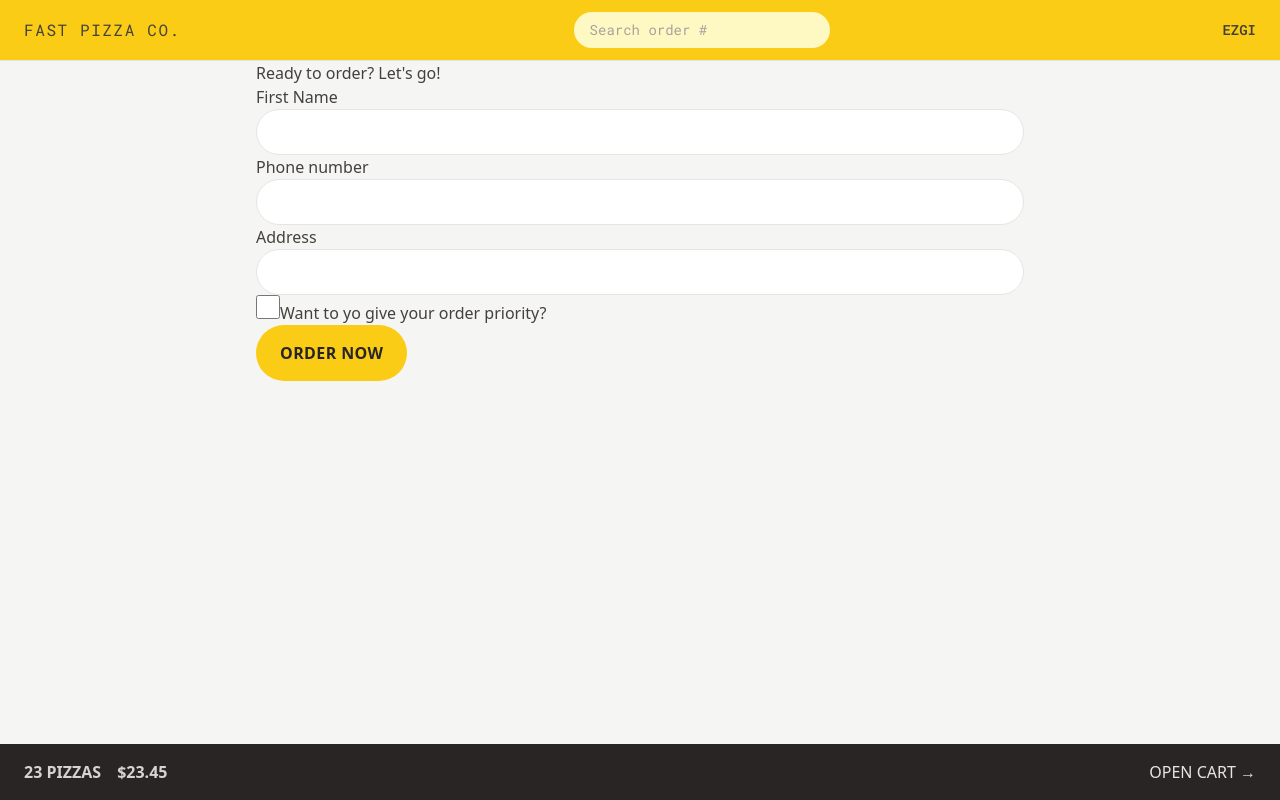
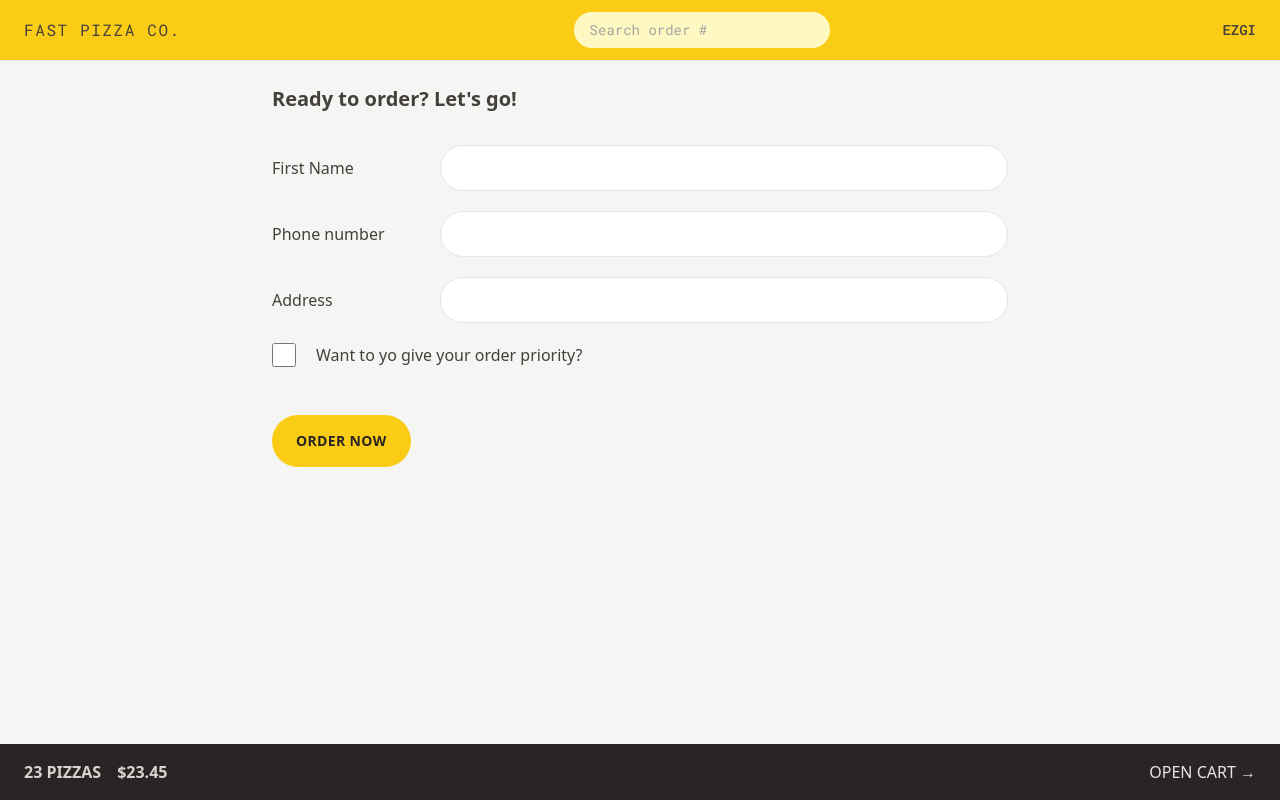
Before and after one commit to ezgikardes/fast-pizza, a React (Vite) app: page /order/new in a window 1280 px wide. Built offline with nearby package versions, Linux system fonts and the light colour scheme.

Commit message:
feat: enhance CreateOrder component with improved layout and styling for form fields

```diff
--- a/src/features/order/CreateOrder.jsx
+++ b/src/features/order/CreateOrder.jsx
@@ -44,31 +44,31 @@
   const cart = fakeCart;
 
   return (
-    <div>
-      <h2>Ready to order? Let's go!</h2>
+    <div className="py-6 px-4">
+      <h2 className="mb-8 text-xl font-semibold">Ready to order? Let's go!</h2>
 
       <Form method='POST' action="/order/new">
-        <div>
-          <label>First Name</label>
-          <input className="input" type="text" name="customer" required />
+        <div className="mb-5 flex gap-2 flex-col sm:flex-row sm:items-center">
+          <label className="sm:basis-40">First Name</label>
+          <input className="input grow" type="text" name="customer" required />
         </div>
 
-        <div>
-          <label>Phone number</label>
-          <div>
-            <input className="input" type="tel" name="phone" required />
-          </div>
-          {formErrors?.phone && <p>{formErrors.phone}</p>}
-        </div>
-
-        <div>
-          <label>Address</label>
-          <div>
-            <input className="input" type="text" name="address" required />
+        <div className="mb-5 flex gap-2 flex-col sm:flex-row sm:items-center">
+          <label className="sm:basis-40">Phone number</label>
+          <div className="grow">
+            <input className="input w-full" type="tel" name="phone" required />
+            {formErrors?.phone && <p className="mt-2 rounded-md bg-red-100 p-2 text-xs text-red-700">{formErrors.phone}</p>}
           </div>
         </div>
 
-        <div>
+        <div className="mb-5 flex gap-2 flex-col sm:flex-row sm:items-center">
+          <label className="sm:basis-40">Address</label>
+          <div className="grow">
+            <input className="input w-full" type="text" name="address" required />
+          </div>
+        </div>
+
+        <div className="mb-12 flex gap-5 items-center">
           <input
             className="w-6 h-6 accent-yellow-400 focus:ring focus:ring-yellow-400 focus:ring-offset-2"
             type="checkbox"
@@ -77,7 +77,7 @@
           // value={withPriority}
           // onChange={(e) => setWithPriority(e.target.checked)}
           />
-          <label htmlFor="priority">Want to yo give your order priority?</label>
+          <label htmlFor="priority" className="font-medium">Want to yo give your order priority?</label>
         </div>
 
         <div>
--- a/src/index.css
+++ b/src/index.css
@@ -4,7 +4,7 @@
 
 @layer components {
   .input {
-    @apply w-full px-4 py-2 text-sm transition-all duration-300 border rounded-full outline-none border-stone-200 placeholder:text-stone-400 focus:ring focus:ring-yellow-400 md:px-6 md:py-3;
+    @apply px-4 py-2 text-sm transition-all duration-300 border rounded-full outline-none border-stone-200 placeholder:text-stone-400 focus:ring focus:ring-yellow-400 md:px-6 md:py-3;
   }
 }
 
--- a/src/ui/Button.jsx
+++ b/src/ui/Button.jsx
@@ -3,12 +3,12 @@
 function Button({ children, disabled, to, type }) {
 
 
-    const base = 'inline-block font-semibold tracking-wide uppercase transition-colors duration-300 bg-yellow-400 rounded-full text-stone-800 hover:bg-yellow-300 focus:outline-none focus:ring focus:ring-yellow-300 focus:bg-yellow-300 focus:ring-offset-2 disabled:cursor-not-allowed'
+    const base = 'inline-block text-sm font-semibold tracking-wide uppercase transition-colors duration-300 bg-yellow-400 rounded-full text-stone-800 hover:bg-yellow-300 focus:outline-none focus:ring focus:ring-yellow-300 focus:bg-yellow-300 focus:ring-offset-2 disabled:cursor-not-allowed'
 
     const styles = {
         primary: base + ' px-4 py-3 md:px-6 md:py-4',
         small: base + ' px-4 py-2 md:px-5 md:py-2.5 text-xs',
-        secondary: 'inline-block font-semibold tracking-wide uppercase transition-colors duration-300 rounded-full text-stone-400 hover:bg-stone-300 hover:text-stone-800 focus:outline-none focus:text-stone-800 focus:ring focus:ring-stone-200 focus:bg-stone-300 focus:ring-offset-2 disabled:cursor-not-allowed border-2 border-stone-300 px-4 py-2.5 md:px-6 md:py-3.5'
+        secondary: 'inline-block text-sm font-semibold tracking-wide uppercase transition-colors duration-300 rounded-full text-stone-400 hover:bg-stone-300 hover:text-stone-800 focus:outline-none focus:text-stone-800 focus:ring focus:ring-stone-200 focus:bg-stone-300 focus:ring-offset-2 disabled:cursor-not-allowed border-2 border-stone-300 px-4 py-2.5 md:px-6 md:py-3.5'
     }
 
     if (to)
```
